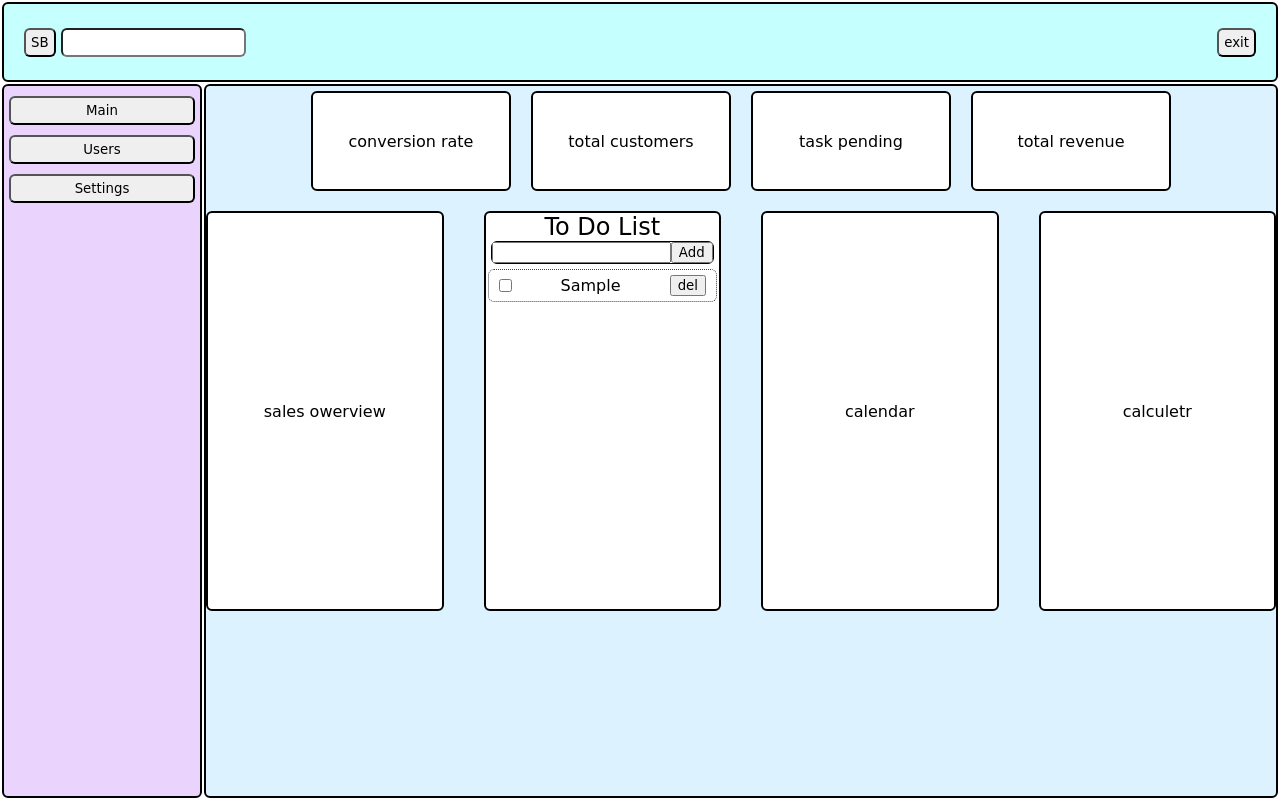
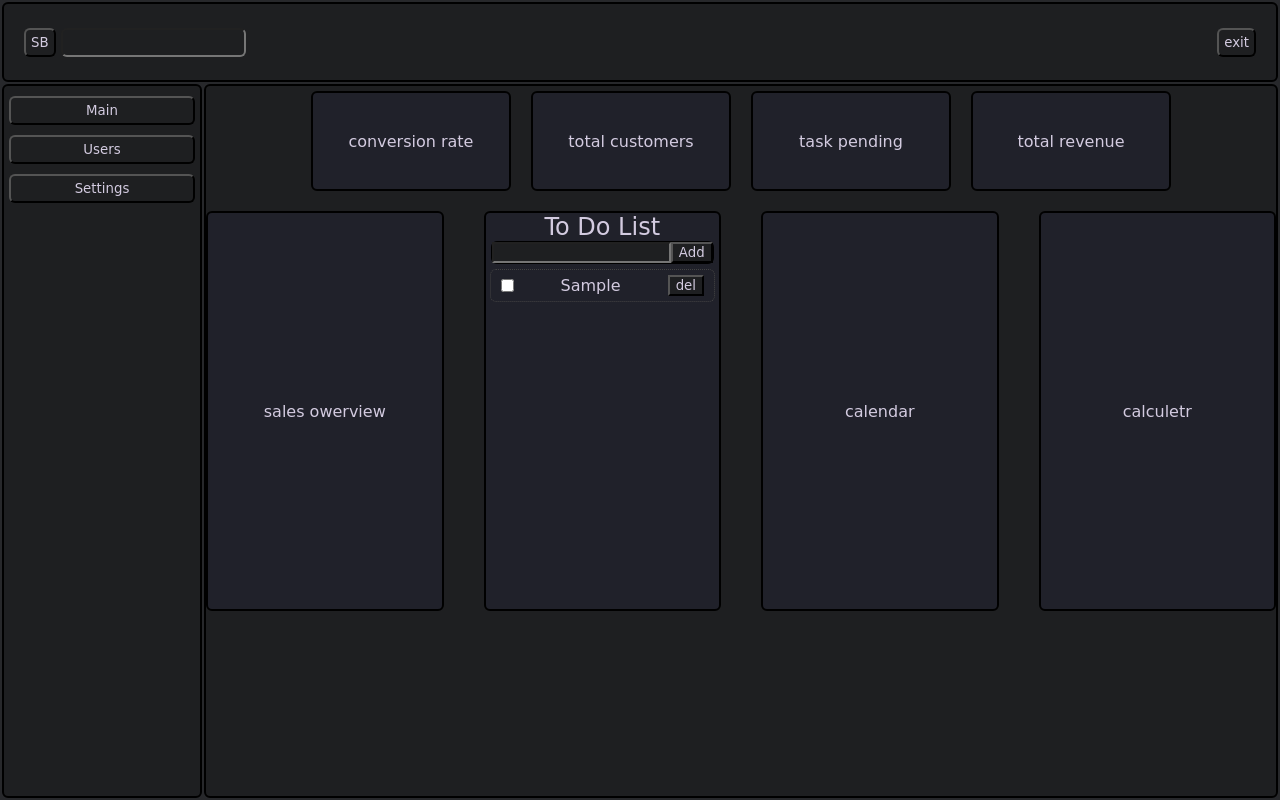
Before and after one commit to sudohi1/admin_panel, a website with bundled scripts: page admin_panel.html in a window 1280 px wide. Both pictures are taken after typing "Sample" into the empty fields and a click on the button "Add". Built offline with nearby package versions, Linux system fonts and the light colour scheme; a web font is replaced by a local one.

Commit message:
edit style

```diff
--- a/ToDo.js
+++ b/ToDo.js
@@ -30,20 +30,30 @@ function AddTodo() {
 }
 
 
+
 let todosRender = () => {
     todoList.innerHTML = ''
     todos.forEach((input)=>{
         let todo = document.createElement('li');
         todo.className = "li-todo";
         todo.innerHTML =`
-            <input type="checkbox"></input><p>${input.text}</p><input class="todo-del" type="button" id="${input.id}" value="del"></input>
+            <input type="checkbox" class="checkbox" ${input.finished ? "checked" : ""}>
+            <p>${input.text}</p>
+            <input class="todo-del" type="button" value="del">
         `
+        todoList.appendChild(todo);
+        todo.style.backgroundColor = input.finished ? "#94D6A6" : "";
+
+        const checked = todo.querySelector('.checkbox');
+        checked.addEventListener('change', ()=>{
+            input.finished = checked.checked
+            todo.style = checked.checked ? "#94D6A6" : ""
+        })
         let delBtn = todo.querySelector('.todo-del');
         delBtn.addEventListener('click', (e) => {
             e.stopPropagation();
             deletTodo(input.id)
         })
-        todoList.appendChild(todo);
         todoInput.value = '';
     })
 
--- a/admin_style.css
+++ b/admin_style.css
@@ -4,11 +4,17 @@
     font-family: "Betania Patmos In GDL", cursive;
     font-weight: 400;
     font-style: normal;
+    color: #d3cbe0;
+    /* font-size: 20px; */
 }
 
 body {
     height: 100vh;
     padding: 2px;
+    background-color: #27282b;
+}
+input{
+    background-color: #1e1f21;
 }
 
 #ToDo {
@@ -19,20 +25,23 @@ body {
 
 #todo-list{
     list-style-type: none;
+    flex-direction: column;
     display: flex;
     width: 100%;
     margin-top: 5px;
     padding: 0;
+    align-items: center;
 }
 .li-todo {
     display: flex;
     align-items: center;
     justify-content: space-between;
-    width: 100%;
+    width: calc(100% - 8px);
     padding: 5px 10px;
     border: dotted 1px rgb(67, 67, 67);
     border-radius: 6px;
-    margin-inline: 2px;
+    margin-inline: 4px;
+    box-sizing: border-box;
 
 }
 
@@ -43,7 +52,7 @@ body {
     padding: 0px 20px;
     height: 10vh;
     min-height: 60px;
-    background-color: rgb(197, 255, 254);
+    background-color: #1e1f21;
     border: solid 2px black;
     border-radius: 6px;
     margin-bottom: 2px;
@@ -64,7 +73,7 @@ body {
 }
 
 .content {
-    background-color: rgb(221, 242, 255);
+    background-color: #1e1f21;
     border-radius: 6px;
     border: solid 2px black;
     overflow: auto;
@@ -79,7 +88,7 @@ body {
 }
 
 .sidebar {
-    background-color: rgb(234, 212, 253);
+    background-color: #1e1f21;
     border: solid 2px black;
     border-radius: 6px;
     overflow: hidden;
@@ -93,6 +102,7 @@ body {
 }
 
 .search {
+    background-color: #1e1f21;
     padding: 5px;
     border-radius: 6px;
     transition: transform 0.5s ease-out, box-shadow 0.3s ease-in-out;
@@ -106,7 +116,7 @@ body {
     div{
         border-radius: 6px;
         border: solid 2px black;
-        background-color: rgb(255, 255, 255);
+        background-color: #20212a;
         width: 280px;
         height: 400px;
         display: flex;
@@ -115,6 +125,8 @@ body {
         transition: transform 0.5s ease-out, box-shadow 0.3s ease-in-out;
         .TodoInput {
             /* border: none; */
+            /* background-color: #1e1f21; */
+
             height: fit-content;
             width: fit-content;
             border: solid 1px black;
@@ -142,7 +154,7 @@ body {
     div {
         border-radius: 6px;
         border: solid 2px black;
-        background-color: rgb(255, 255, 255);
+        background-color: #20212a;
         width: 200px;
         height: 100px;
         display: flex;
@@ -203,6 +215,8 @@ body {
     display: flex;
     height: 100%;;
     input {
+    background-color: #1e1f21;
+
         width: 100%;
         padding: 5px;
         border-radius: 6px;
```
